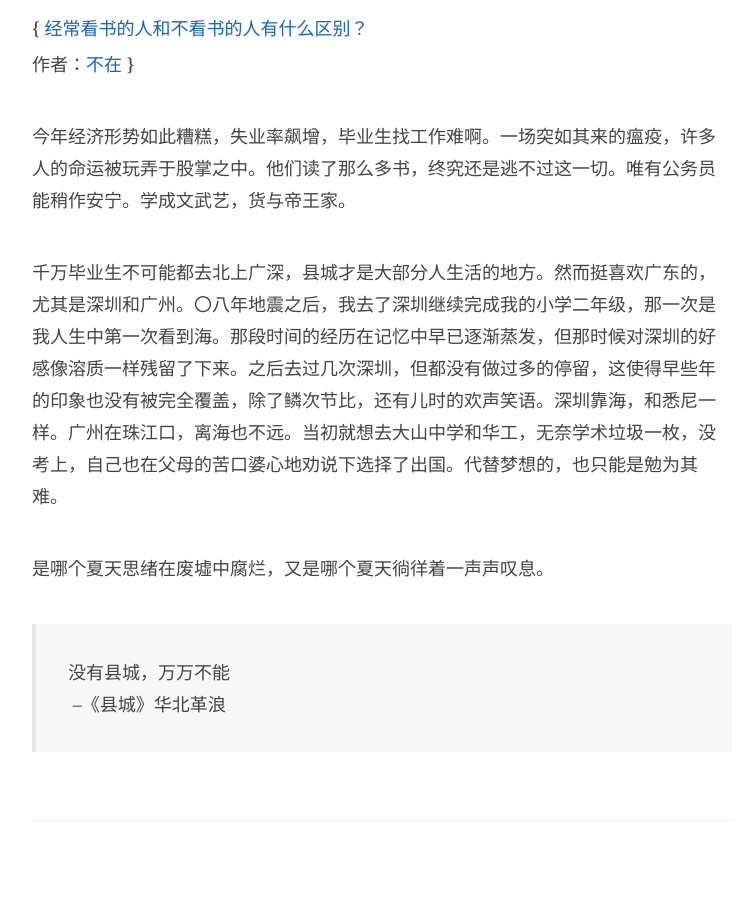
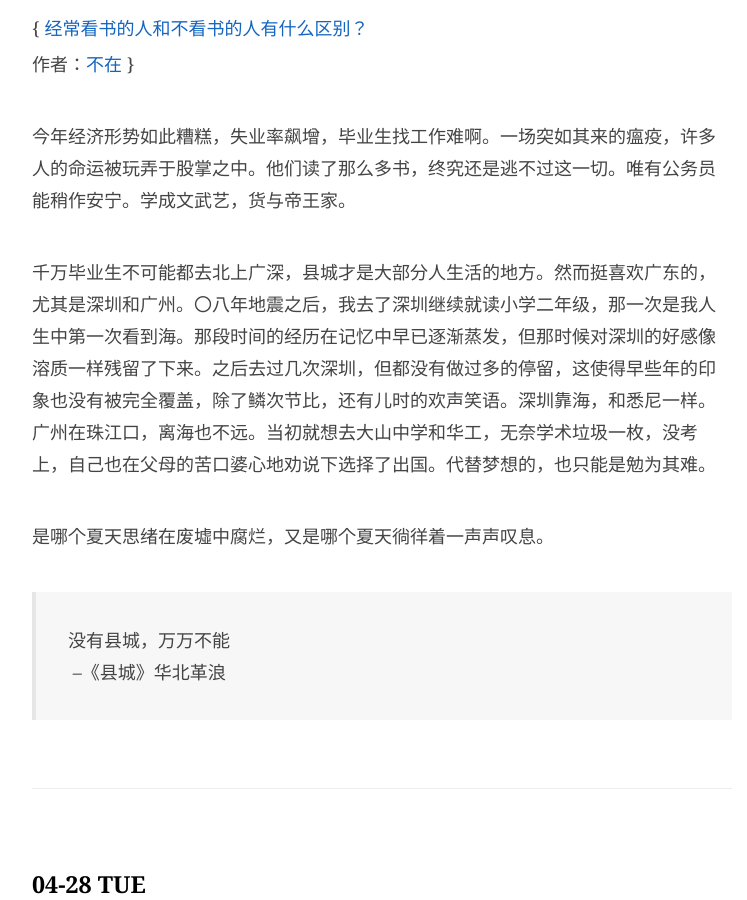
Before and after one commit to JaydenYL/JaydenYL.github.io, a Jekyll site: the page built from _posts/2020-04-26-日记.md, in a window 1280 px wide and 900 px high, scrolled down 8543 px. Shown: the whole window, without its empty margins (258-1005 px from the left). Built offline with Jekyll 4.4.1, drawn with Linux system fonts in a browser that asks for light colours; comment, search, counter and statistics services are not loaded; some of the changed text lies outside the part shown.

Commit message:
Update 2020-04-26-日记.md

```diff
--- a/_posts/2020-04-26-日记.md
+++ b/_posts/2020-04-26-日记.md
@@ -283,7 +283,7 @@ catalog: true
 
 <br>
 
-千万毕业生不可能都去北上广深，县城才是大部分人生活的地方。然而挺喜欢广东的，尤其是深圳和广州。〇八年地震之后，我去了深圳继续完成我的小学二年级，那一次是我人生中第一次看到海。那段时间的经历在记忆中早已逐渐蒸发，但那时候对深圳的好感像溶质一样残留了下来。之后去过几次深圳，但都没有做过多的停留，这使得早些年的印象也没有被完全覆盖，除了鳞次节比，还有儿时的欢声笑语。深圳靠海，和悉尼一样。广州在珠江口，离海也不远。当初就想去大山中学和华工，无奈学术垃圾一枚，没考上，自己也在父母的苦口婆心地劝说下选择了出国。代替梦想的，也只能是勉为其难。
+千万毕业生不可能都去北上广深，县城才是大部分人生活的地方。然而挺喜欢广东的，尤其是深圳和广州。〇八年地震之后，我去了深圳继续就读小学二年级，那一次是我人生中第一次看到海。那段时间的经历在记忆中早已逐渐蒸发，但那时候对深圳的好感像溶质一样残留了下来。之后去过几次深圳，但都没有做过多的停留，这使得早些年的印象也没有被完全覆盖，除了鳞次节比，还有儿时的欢声笑语。深圳靠海，和悉尼一样。广州在珠江口，离海也不远。当初就想去大山中学和华工，无奈学术垃圾一枚，没考上，自己也在父母的苦口婆心地劝说下选择了出国。代替梦想的，也只能是勉为其难。
 
 <br>
 
```
Also changed, not shown: other parts of _posts/2020-04-26-日记.md (+1 -1 lines).
